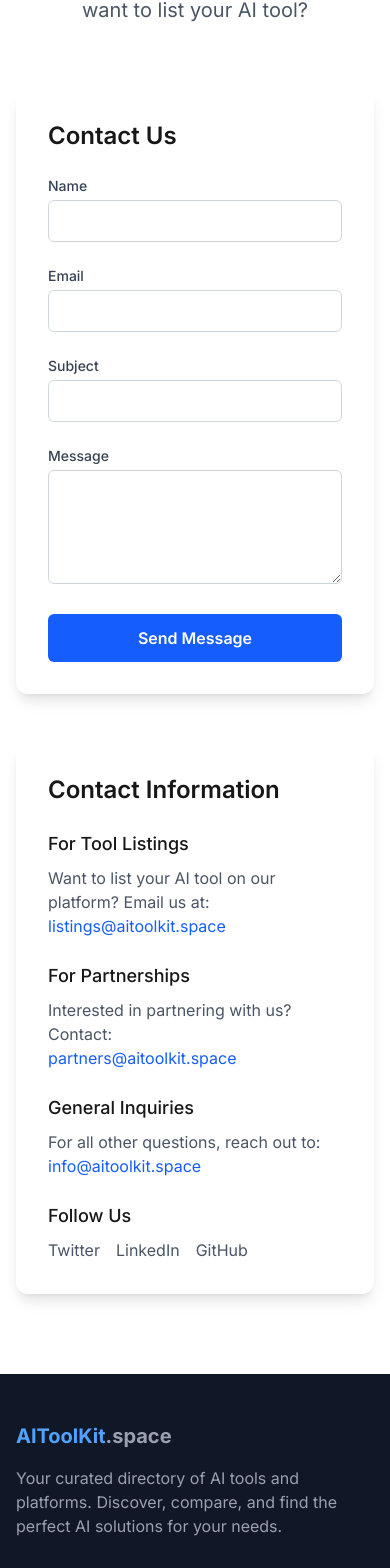
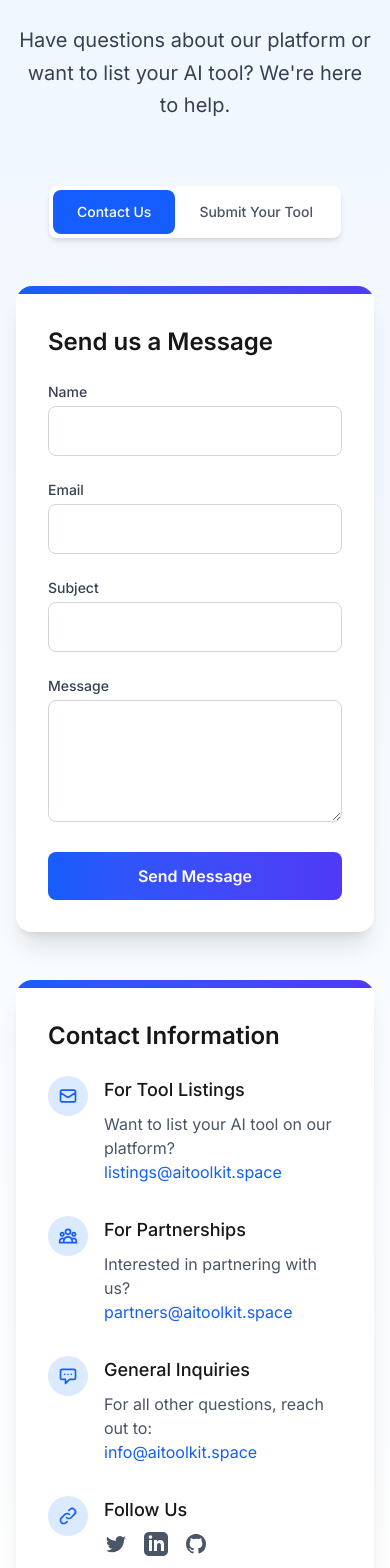
Before and after one commit to saurabhwebdev/aitoolkitspace, a Next.js app: page /contact in a window 390 px wide. Shown: the part 240-1808 px from the top of the page. Built offline with nearby package versions, Linux system fonts and the light colour scheme; no server answers.

Commit message:
Contact Page Redesign and added submit tool button in contact page

```diff
--- a/src/app/contact/page.tsx
+++ b/src/app/contact/page.tsx
@@ -3,6 +3,7 @@
 import { motion } from 'framer-motion';
 import { useState } from 'react';
 import { submitContactForm } from '@/lib/firebase-services';
+import ToolSubmissionForm from '@/components/ToolSubmissionForm';
 
 export default function Contact() {
   const [formData, setFormData] = useState({
@@ -14,6 +15,7 @@ export default function Contact() {
   const [isSubmitting, setIsSubmitting] = useState(false);
   const [submitStatus, setSubmitStatus] = useState<'idle' | 'success' | 'error'>('idle');
   const [errorMessage, setErrorMessage] = useState('');
+  const [activeTab, setActiveTab] = useState<'contact' | 'submit'>('contact');
 
   const handleSubmit = async (e: React.FormEvent) => {
     e.preventDefault();
@@ -24,7 +26,6 @@ export default function Contact() {
     try {
       await submitContactForm(formData);
       setSubmitStatus('success');
-      // Clear form data on success
       setFormData({
         name: '',
         email: '',
@@ -46,38 +47,80 @@ export default function Contact() {
   };
 
   return (
-    <div className="min-h-screen py-20">
-      <div className="max-w-7xl mx-auto px-4 sm:px-6 lg:px-8">
+    <div className="min-h-screen bg-gradient-to-b from-blue-50 to-white">
+      {/* Hero Section */}
+      <div className="relative pt-32 pb-20 px-4 sm:px-6 lg:px-8">
+        <div className="max-w-7xl mx-auto">
           <motion.div
             initial={{ opacity: 0, y: 20 }}
             animate={{ opacity: 1, y: 0 }}
-          transition={{ duration: 0.8 }}
+            transition={{ duration: 0.5 }}
             className="text-center mb-16"
           >
-          <h1 className="text-4xl md:text-5xl font-bold mb-6">Get in Touch</h1>
-          <p className="text-xl text-gray-600 max-w-2xl mx-auto">
-            Have questions about our platform or want to list your AI tool?
+            <h1 className="text-5xl md:text-6xl font-bold mb-6 bg-clip-text text-transparent bg-gradient-to-r from-blue-600 to-indigo-600">
+              Get in Touch
+            </h1>
+            <p className="text-xl md:text-2xl text-gray-700 max-w-3xl mx-auto leading-relaxed">
+              Have questions about our platform or want to list your AI tool? We're here to help.
             </p>
           </motion.div>
 
-        <div className="grid grid-cols-1 md:grid-cols-2 gap-12">
+          {/* Tab Navigation */}
+          <div className="flex justify-center mb-12">
+            <div className="inline-flex rounded-lg bg-white p-1 shadow-md">
+              <button
+                onClick={() => setActiveTab('contact')}
+                className={`px-6 py-3 rounded-lg text-sm font-medium transition-all ${
+                  activeTab === 'contact'
+                    ? 'bg-blue-600 text-white'
+                    : 'text-gray-600 hover:text-blue-600'
+                }`}
+              >
+                Contact Us
+              </button>
+              <button
+                onClick={() => setActiveTab('submit')}
+                className={`px-6 py-3 rounded-lg text-sm font-medium transition-all ${
+                  activeTab === 'submit'
+                    ? 'bg-blue-600 text-white'
+                    : 'text-gray-600 hover:text-blue-600'
+                }`}
+              >
+                Submit Your Tool
+              </button>
+            </div>
+          </div>
+
+          {activeTab === 'contact' ? (
+            <div className="grid grid-cols-1 lg:grid-cols-2 gap-12">
+              {/* Contact Form */}
               <motion.div
                 initial={{ opacity: 0, x: -20 }}
                 animate={{ opacity: 1, x: 0 }}
-            transition={{ duration: 0.8, delay: 0.2 }}
-            className="bg-white p-8 rounded-xl shadow-lg"
+                transition={{ duration: 0.5, delay: 0.2 }}
+                className="bg-white rounded-2xl shadow-xl overflow-hidden"
               >
-            <h2 className="text-2xl font-semibold mb-6">Contact Us</h2>
+                <div className="h-2 bg-gradient-to-r from-blue-600 to-indigo-600"></div>
+                <div className="p-8">
+                  <h2 className="text-2xl font-semibold mb-6">Send us a Message</h2>
                   {submitStatus === 'success' ? (
-              <div className="bg-green-50 border border-green-200 text-green-700 px-4 py-3 rounded mb-6">
+                    <motion.div
+                      initial={{ opacity: 0, y: 10 }}
+                      animate={{ opacity: 1, y: 0 }}
+                      className="bg-green-50 border border-green-200 text-green-700 px-4 py-3 rounded-lg mb-6"
+                    >
                       <p>Thank you for your message! We'll get back to you soon.</p>
-              </div>
+                    </motion.div>
                   ) : (
                     <form onSubmit={handleSubmit} className="space-y-6">
                       {submitStatus === 'error' && (
-                  <div className="bg-red-50 border border-red-200 text-red-700 px-4 py-3 rounded">
+                        <motion.div
+                          initial={{ opacity: 0, y: 10 }}
+                          animate={{ opacity: 1, y: 0 }}
+                          className="bg-red-50 border border-red-200 text-red-700 px-4 py-3 rounded-lg"
+                        >
                           <p>{errorMessage}</p>
-                  </div>
+                        </motion.div>
                       )}
                       <div>
                         <label htmlFor="name" className="block text-sm font-medium text-gray-700 mb-1">
@@ -89,7 +132,7 @@ export default function Contact() {
                           name="name"
                           value={formData.name}
                           onChange={handleChange}
-                    className="w-full px-4 py-2 border border-gray-300 rounded-md focus:ring-2 focus:ring-blue-500 focus:border-blue-500"
+                          className="w-full px-4 py-3 border border-gray-300 rounded-lg focus:ring-2 focus:ring-blue-500 focus:border-blue-500 transition-colors"
                           required
                           disabled={isSubmitting}
                         />
@@ -104,7 +147,7 @@ export default function Contact() {
                           name="email"
                           value={formData.email}
                           onChange={handleChange}
-                    className="w-full px-4 py-2 border border-gray-300 rounded-md focus:ring-2 focus:ring-blue-500 focus:border-blue-500"
+                          className="w-full px-4 py-3 border border-gray-300 rounded-lg focus:ring-2 focus:ring-blue-500 focus:border-blue-500 transition-colors"
                           required
                           disabled={isSubmitting}
                         />
@@ -119,7 +162,7 @@ export default function Contact() {
                           name="subject"
                           value={formData.subject}
                           onChange={handleChange}
-                    className="w-full px-4 py-2 border border-gray-300 rounded-md focus:ring-2 focus:ring-blue-500 focus:border-blue-500"
+                          className="w-full px-4 py-3 border border-gray-300 rounded-lg focus:ring-2 focus:ring-blue-500 focus:border-blue-500 transition-colors"
                           required
                           disabled={isSubmitting}
                         />
@@ -134,7 +177,7 @@ export default function Contact() {
                           value={formData.message}
                           onChange={handleChange}
                           rows={4}
-                    className="w-full px-4 py-2 border border-gray-300 rounded-md focus:ring-2 focus:ring-blue-500 focus:border-blue-500"
+                          className="w-full px-4 py-3 border border-gray-300 rounded-lg focus:ring-2 focus:ring-blue-500 focus:border-blue-500 transition-colors"
                           required
                           disabled={isSubmitting}
                         />
@@ -147,8 +190,8 @@ export default function Contact() {
                         className={`w-full flex justify-center items-center ${
                           isSubmitting
                             ? 'bg-blue-400 cursor-not-allowed'
-                      : 'bg-blue-600 hover:bg-blue-700'
-                  } text-white px-6 py-3 rounded-md font-semibold transition-colors`}
+                            : 'bg-gradient-to-r from-blue-600 to-indigo-600 hover:from-blue-700 hover:to-indigo-700'
+                        } text-white px-6 py-3 rounded-lg font-semibold transition-colors`}
                       >
                         {isSubmitting ? (
                           <>
@@ -164,60 +207,128 @@ export default function Contact() {
                       </motion.button>
                     </form>
                   )}
+                </div>
               </motion.div>
 
+              {/* Contact Information */}
               <motion.div
                 initial={{ opacity: 0, x: 20 }}
                 animate={{ opacity: 1, x: 0 }}
-            transition={{ duration: 0.8, delay: 0.4 }}
-            className="bg-white p-8 rounded-xl shadow-lg"
+                transition={{ duration: 0.5, delay: 0.4 }}
+                className="bg-white rounded-2xl shadow-xl overflow-hidden"
               >
+                <div className="h-2 bg-gradient-to-r from-blue-600 to-indigo-600"></div>
+                <div className="p-8">
                   <h2 className="text-2xl font-semibold mb-6">Contact Information</h2>
-            <div className="space-y-6">
+                  <div className="space-y-8">
+                    <div className="flex items-start">
+                      <div className="flex-shrink-0 mr-4">
+                        <div className="w-10 h-10 bg-blue-100 text-blue-600 rounded-full flex items-center justify-center">
+                          <svg xmlns="http://www.w3.org/2000/svg" className="w-5 h-5" fill="none" viewBox="0 0 24 24" stroke="currentColor">
+                            <path strokeLinecap="round" strokeLinejoin="round" strokeWidth={2} d="M3 8l7.89 5.26a2 2 0 002.22 0L21 8M5 19h14a2 2 0 002-2V7a2 2 0 00-2-2H5a2 2 0 00-2 2v10a2 2 0 002 2z" />
+                          </svg>
+                        </div>
+                      </div>
                       <div>
                         <h3 className="text-lg font-medium mb-2">For Tool Listings</h3>
                         <p className="text-gray-600">
-                  Want to list your AI tool on our platform? Email us at:<br />
-                  <a href="mailto:listings@aitoolkit.space" className="text-blue-600 hover:underline">
+                          Want to list your AI tool on our platform?<br />
+                          <a href="mailto:listings@aitoolkit.space" className="text-blue-600 hover:text-blue-700 transition-colors">
                             listings@aitoolkit.space
                           </a>
                         </p>
                       </div>
+                    </div>
+
+                    <div className="flex items-start">
+                      <div className="flex-shrink-0 mr-4">
+                        <div className="w-10 h-10 bg-blue-100 text-blue-600 rounded-full flex items-center justify-center">
+                          <svg xmlns="http://www.w3.org/2000/svg" className="w-5 h-5" fill="none" viewBox="0 0 24 24" stroke="currentColor">
+                            <path strokeLinecap="round" strokeLinejoin="round" strokeWidth={2} d="M17 20h5v-2a3 3 0 00-5.356-1.857M17 20H7m10 0v-2c0-.656-.126-1.283-.356-1.857M7 20H2v-2a3 3 0 015.356-1.857M7 20v-2c0-.656.126-1.283.356-1.857m0 0a5.002 5.002 0 019.288 0M15 7a3 3 0 11-6 0 3 3 0 016 0zm6 3a2 2 0 11-4 0 2 2 0 014 0zM7 10a2 2 0 11-4 0 2 2 0 014 0z" />
+                          </svg>
+                        </div>
+                      </div>
                       <div>
                         <h3 className="text-lg font-medium mb-2">For Partnerships</h3>
                         <p className="text-gray-600">
-                  Interested in partnering with us? Contact:<br />
-                  <a href="mailto:partners@aitoolkit.space" className="text-blue-600 hover:underline">
+                          Interested in partnering with us?<br />
+                          <a href="mailto:partners@aitoolkit.space" className="text-blue-600 hover:text-blue-700 transition-colors">
                             partners@aitoolkit.space
                           </a>
                         </p>
+                      </div>
+                    </div>
+
+                    <div className="flex items-start">
+                      <div className="flex-shrink-0 mr-4">
+                        <div className="w-10 h-10 bg-blue-100 text-blue-600 rounded-full flex items-center justify-center">
+                          <svg xmlns="http://www.w3.org/2000/svg" className="w-5 h-5" fill="none" viewBox="0 0 24 24" stroke="currentColor">
+                            <path strokeLinecap="round" strokeLinejoin="round" strokeWidth={2} d="M8 10h.01M12 10h.01M16 10h.01M9 16H5a2 2 0 01-2-2V6a2 2 0 012-2h14a2 2 0 012 2v8a2 2 0 01-2 2h-5l-5 5v-5z" />
+                          </svg>
+                        </div>
                       </div>
                       <div>
                         <h3 className="text-lg font-medium mb-2">General Inquiries</h3>
                         <p className="text-gray-600">
                           For all other questions, reach out to:<br />
-                  <a href="mailto:info@aitoolkit.space" className="text-blue-600 hover:underline">
+                          <a href="mailto:info@aitoolkit.space" className="text-blue-600 hover:text-blue-700 transition-colors">
                             info@aitoolkit.space
                           </a>
                         </p>
                       </div>
+                    </div>
+
+                    <div className="flex items-start">
+                      <div className="flex-shrink-0 mr-4">
+                        <div className="w-10 h-10 bg-blue-100 text-blue-600 rounded-full flex items-center justify-center">
+                          <svg xmlns="http://www.w3.org/2000/svg" className="w-5 h-5" fill="none" viewBox="0 0 24 24" stroke="currentColor">
+                            <path strokeLinecap="round" strokeLinejoin="round" strokeWidth={2} d="M13.828 10.172a4 4 0 00-5.656 0l-4 4a4 4 0 105.656 5.656l1.102-1.101m-.758-4.899a4 4 0 005.656 0l4-4a4 4 0 00-5.656-5.656l-1.1 1.1" />
+                          </svg>
+                        </div>
+                      </div>
                       <div>
                         <h3 className="text-lg font-medium mb-2">Follow Us</h3>
                         <div className="flex space-x-4">
-                  <a href="#" className="text-gray-600 hover:text-blue-600">
-                    Twitter
+                          <a href="#" className="text-gray-600 hover:text-blue-600 transition-colors">
+                            <svg className="w-6 h-6" fill="currentColor" viewBox="0 0 24 24" aria-hidden="true">
+                              <path d="M8.29 20.251c7.547 0 11.675-6.253 11.675-11.675 0-.178 0-.355-.012-.53A8.348 8.348 0 0022 5.92a8.19 8.19 0 01-2.357.646 4.118 4.118 0 001.804-2.27 8.224 8.224 0 01-2.605.996 4.107 4.107 0 00-6.993 3.743 11.65 11.65 0 01-8.457-4.287 4.106 4.106 0 001.27 5.477A4.072 4.072 0 012.8 9.713v.052a4.105 4.105 0 003.292 4.022 4.095 4.095 0 01-1.853.07 4.108 4.108 0 003.834 2.85A8.233 8.233 0 012 18.407a11.616 11.616 0 006.29 1.84" />
+                            </svg>
                           </a>
-                  <a href="#" className="text-gray-600 hover:text-blue-600">
-                    LinkedIn
+                          <a href="#" className="text-gray-600 hover:text-blue-600 transition-colors">
+                            <svg className="w-6 h-6" fill="currentColor" viewBox="0 0 24 24" aria-hidden="true">
+                              <path d="M19 0h-14c-2.761 0-5 2.239-5 5v14c0 2.761 2.239 5 5 5h14c2.762 0 5-2.239 5-5v-14c0-2.761-2.238-5-5-5zm-11 19h-3v-11h3v11zm-1.5-12.268c-.966 0-1.75-.79-1.75-1.764s.784-1.764 1.75-1.764 1.75.79 1.75 1.764-.783 1.764-1.75 1.764zm13.5 12.268h-3v-5.604c0-3.368-4-3.113-4 0v5.604h-3v-11h3v1.765c1.396-2.586 7-2.777 7 2.476v6.759z" />
+                            </svg>
                           </a>
-                  <a href="#" className="text-gray-600 hover:text-blue-600">
-                    GitHub
+                          <a href="#" className="text-gray-600 hover:text-blue-600 transition-colors">
+                            <svg className="w-6 h-6" fill="currentColor" viewBox="0 0 24 24" aria-hidden="true">
+                              <path fillRule="evenodd" d="M12 2C6.477 2 2 6.484 2 12.017c0 4.425 2.865 8.18 6.839 9.504.5.092.682-.217.682-.483 0-.237-.008-.868-.013-1.703-2.782.605-3.369-1.343-3.369-1.343-.454-1.158-1.11-1.466-1.11-1.466-.908-.62.069-.608.069-.608 1.003.07 1.531 1.032 1.531 1.032.892 1.53 2.341 1.088 2.91.832.092-.647.35-1.088.636-1.338-2.22-.253-4.555-1.113-4.555-4.951 0-1.093.39-1.988 1.029-2.688-.103-.253-.446-1.272.098-2.65 0 0 .84-.27 2.75 1.026A9.564 9.564 0 0112 6.844c.85.004 1.705.115 2.504.337 1.909-1.296 2.747-1.027 2.747-1.027.546 1.379.202 2.398.1 2.651.64.7 1.028 1.595 1.028 2.688 0 3.848-2.339 4.695-4.566 4.943.359.309.678.92.678 1.855 0 1.338-.012 2.419-.012 2.747 0 .268.18.58.688.482A10.019 10.019 0 0022 12.017C22 6.484 17.522 2 12 2z" clipRule="evenodd" />
+                            </svg>
                           </a>
+                        </div>
+                      </div>
                     </div>
                   </div>
                 </div>
               </motion.div>
             </div>
+          ) : (
+            <motion.div
+              initial={{ opacity: 0, y: 20 }}
+              animate={{ opacity: 1, y: 0 }}
+              transition={{ duration: 0.5 }}
+              className="bg-white rounded-2xl shadow-xl overflow-hidden"
+            >
+              <div className="h-2 bg-gradient-to-r from-blue-600 to-indigo-600"></div>
+              <div className="p-8">
+                <h2 className="text-2xl font-semibold mb-6">Submit Your AI Tool</h2>
+                <p className="text-gray-600 mb-8">
+                  Share your AI tool with our community. Fill out the form below to submit your tool for review.
+                </p>
+                <ToolSubmissionForm />
+              </div>
+            </motion.div>
+          )}
+        </div>
       </div>
     </div>
   );
```
Lines whose indentation alone changed are shown as unchanged.
